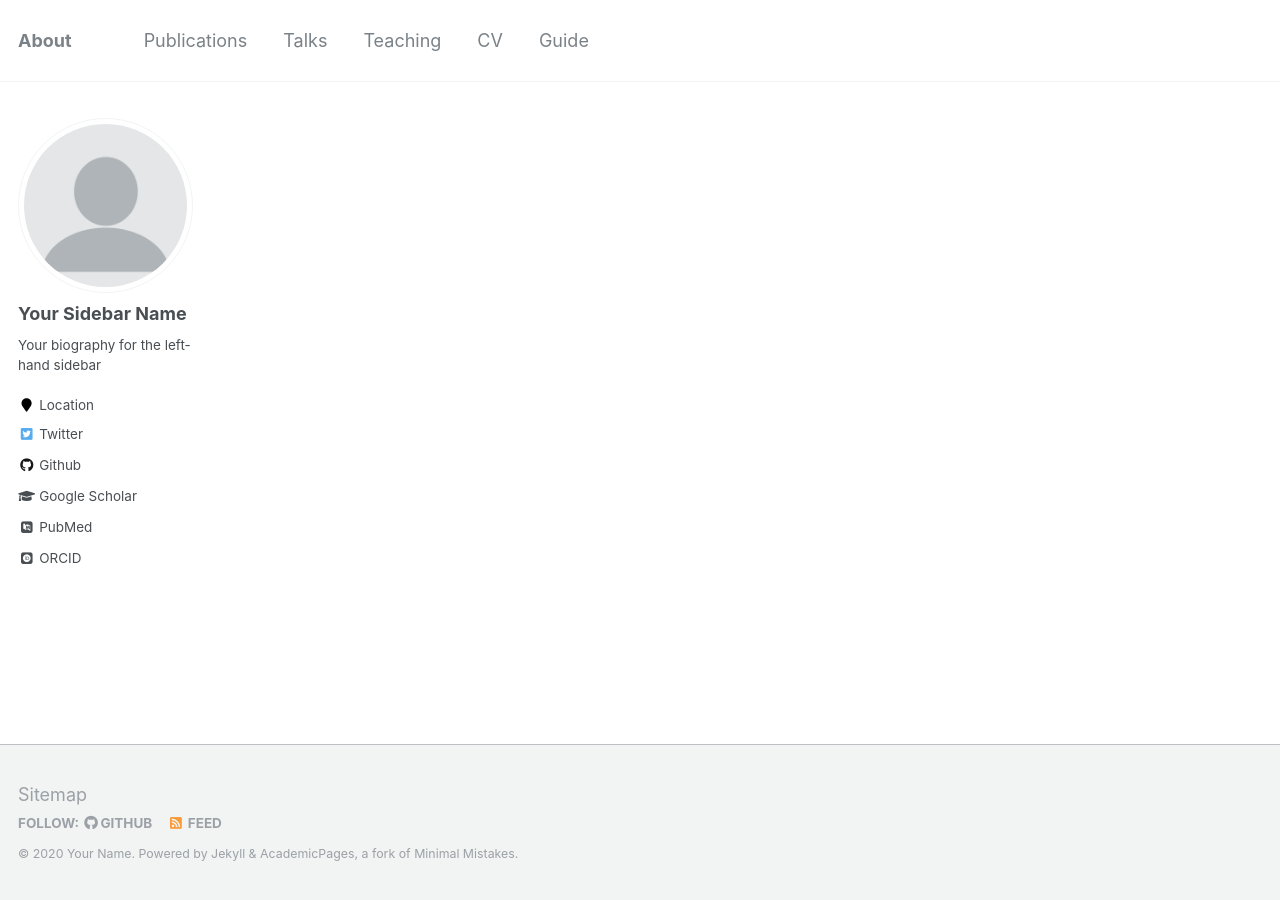
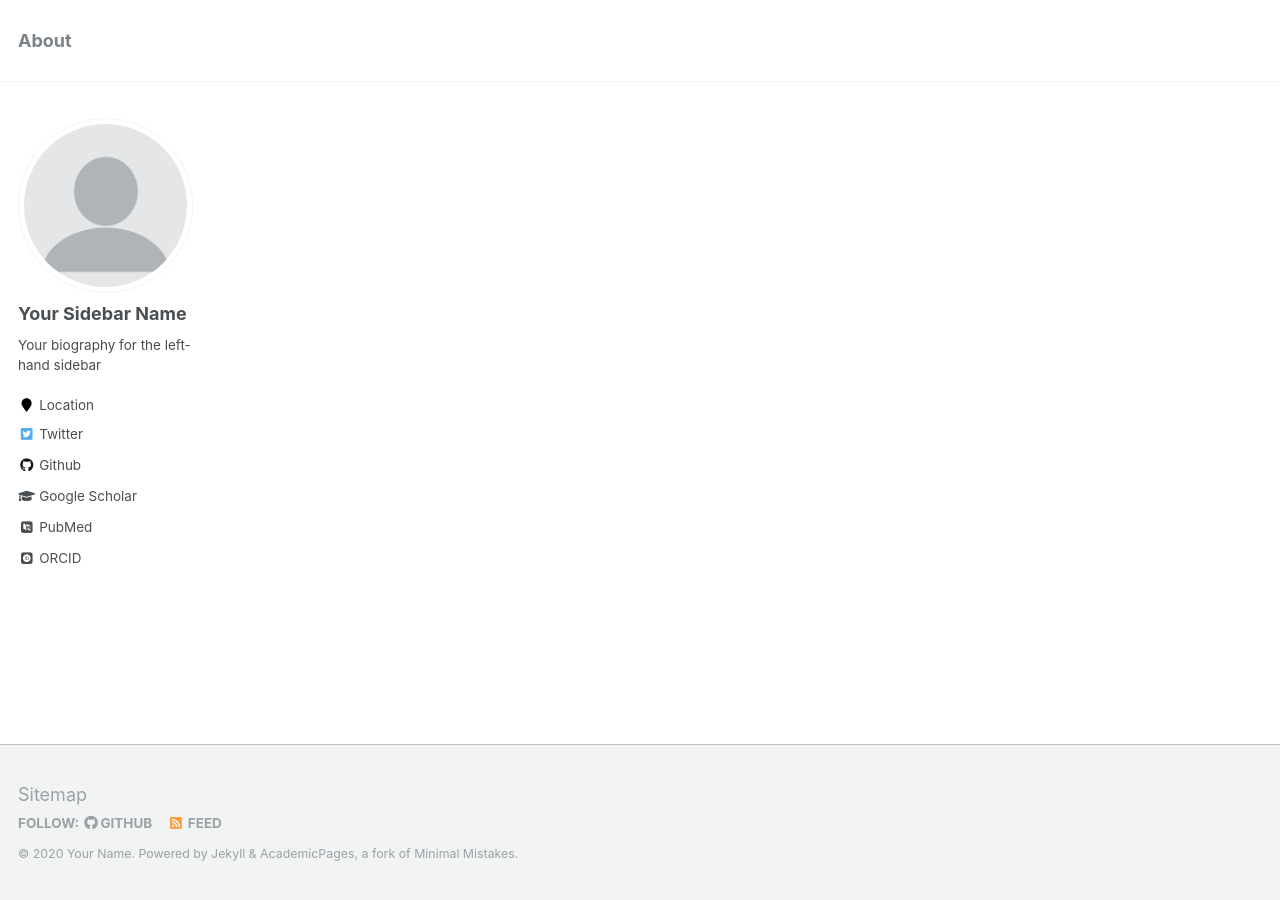
Before and after one commit to nmsutton2/nmsutton2.github.io, a Jekyll site: the page built from docs/index.md, in a window 1280 px wide. Built offline with Jekyll 4.4.1, drawn with Linux system fonts in a browser that asks for light colours; some web fonts are replaced; our own code applies the rules of GitHub Pages for plain Markdown files; part of the change alters nothing that is shown.

Commit message:
Update navigation.yml

```diff
--- a/docs/_data/navigation.yml
+++ b/docs/_data/navigation.yml
@@ -1,16 +1,13 @@
 # main links links
-main:
-  - title: "Publications"
-    url: /publications/
-
-  - title: "Talks"
-    url: /talks/
-
-  - title: "Teaching"
-    url: /teaching/
-
-  - title: "CV"
-    url: /cv/
-
-  - title: "Guide"
-    url: /markdown/
+#main:
+#  - title: "Publications"
+#    url: /publications/
+#
+#  - title: "Talks"
+#    url: /talks/
+#
+#  - title: "Teaching"
+#    url: /teaching/
+#
+#  - title: "CV"
+#    url: /cv/
```
